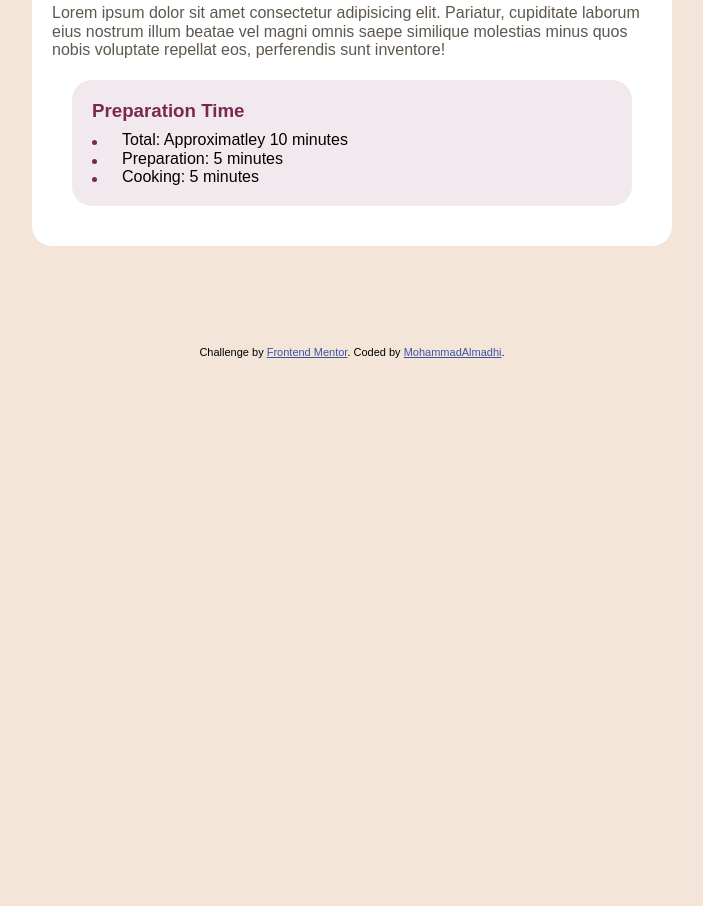
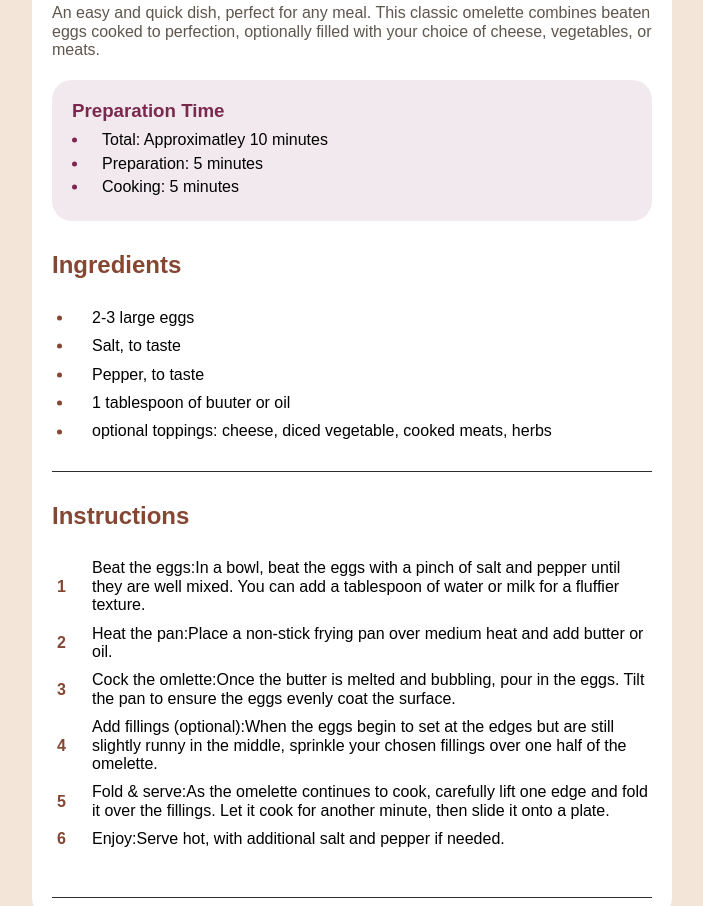
Before and after one commit to MohammadAlmadhi/Recipe-page, a plain HTML site: page index.html in a window 1280 px wide. Shown: the part 474-1380 px from the top of the page, without its empty margins (288-991 px from the left). Before the commit the page ends 833 px from the top, so only its background shows below. Drawn offline with Linux system fonts and the light colour scheme.

Commit message:
Add files via upload

```diff
--- a/css/styles.css
+++ b/css/styles.css
@@ -20,6 +20,7 @@
 body {
   font-family: sans-serif,"Outfit" ;
   background-color: var(--Stone-100);
+  box-sizing: border-box;
 }
 
 .container{
@@ -49,7 +50,7 @@ p{
       background-color: hsl(332deg 51% 32% / 10%);
     padding: 20px;
     border-radius: var(--border-radius);
-    margin: 20px;
+    margin: 20px 0;
 }
 .preparation h3{
   color: var(--Rose-800);
@@ -62,7 +63,7 @@ p{
 .preparation ul li{
   padding-left: 30px;
   position: relative;
-
+  margin-bottom: 5px;
 }
 
 .preparation ul li::before{
@@ -74,4 +75,53 @@ p{
 border-radius: 50%;
 left: 0;
 top: 50%;
+    transform: translateY(-50%);
 }
+
+section{
+      padding-bottom: 20px;
+    border-bottom: 1px solid var(--Stone-900);
+}
+
+section .section-title {
+      color: var(--Brown-800);
+    text-transform: capitalize;
+    margin: 30px 0;
+}
+
+section ul{
+  list-style: none;
+}
+
+section ul li{
+  position: relative;
+  padding-left:40px;
+  margin-bottom: 10px; ;
+}
+
+section > .counter li::before,
+section.ingredients ul li::before{
+  position: absolute;
+  left: 5px;
+    top: 50%;
+    transform: translateY(-50%);
+}
+section.ingredients ul li::before{
+    content: "";
+    width: 5px;
+    height: 5px;
+    background-color: var(--Brown-800);
+    border-radius: 50%;
+}
+
+section .counter{
+  counter-reset: counter;
+}
+section .counter > li{
+  counter-increment: counter;
+}
+section > .counter li::before{
+  content: counter(counter);
+    color: var(--Brown-800);
+    font-weight: bold;
+}
--- a/index.html
+++ b/index.html
@@ -33,13 +33,13 @@
 </head>
 
 <body>
-
   <div class="container">
     <div class="img">
       <img src="images/image-omelette.jpeg" alt="">
     </div>
     <h1>simple omlete recipe</h1>
-    <p>Lorem ipsum dolor sit amet consectetur adipisicing elit. Pariatur, cupiditate laborum eius nostrum illum beatae vel magni omnis saepe similique molestias minus quos nobis voluptate repellat eos, perferendis sunt inventore!</p>
+    <p>An easy and quick dish, perfect for any meal. This classic omelette combines beaten eggs
+cooked to perfection, optionally filled with your choice of cheese, vegetables, or meats.</p>
     <div class="preparation">
       <h3>Preparation Time</h3>
       <ul>
@@ -48,8 +48,32 @@
         <li><span>Cooking:</span> 5 minutes</li>
       </ul>
     </div>
-
-
+    <section class="ingredients">
+      <h2 class="section-title">ingredients</h2>
+      <ul>
+        <li>2-3 large eggs</li>
+        <li>Salt, to taste</li>
+        <li>Pepper, to taste</li>
+        <li>1 tablespoon of buuter or oil</li>
+        <li>optional toppings: cheese, diced vegetable, cooked meats, herbs</li>
+      </ul>
+    </section>
+    <section>
+      <h2 class="section-title">instructions</h2>
+      <ul class="counter">
+        <li><span>Beat the eggs:</span>In a bowl, beat the eggs with a pinch of salt and pepper until they are
+well mixed. You can add a tablespoon of water or milk for a fluffier texture.</li>
+        <li><span>Heat the pan:</span>Place a non-stick frying pan over medium heat and add butter or oil.</li>
+        <li><span>Cock the omlette:</span>Once the butter is melted and bubbling, pour in the eggs. Tilt the
+pan to ensure the eggs evenly coat the surface.</li>
+        <li><span>Add fillings (optional):</span>When the eggs begin to set at the edges but are still slightly
+runny in the middle, sprinkle your chosen fillings over one half of the omelette.</li>
+        <li><span>Fold & serve:</span>As the omelette continues to cook, carefully lift one edge and fold it
+over the fillings. Let it cook for another minute, then slide it onto a plate.</li>
+        <li><span>Enjoy:</span>Serve hot, with additional salt and pepper if needed.</li>
+      </ul>
+      <br>
+    </section>
   </div>
 
 
```
Lines whose indentation alone changed are shown as unchanged.
